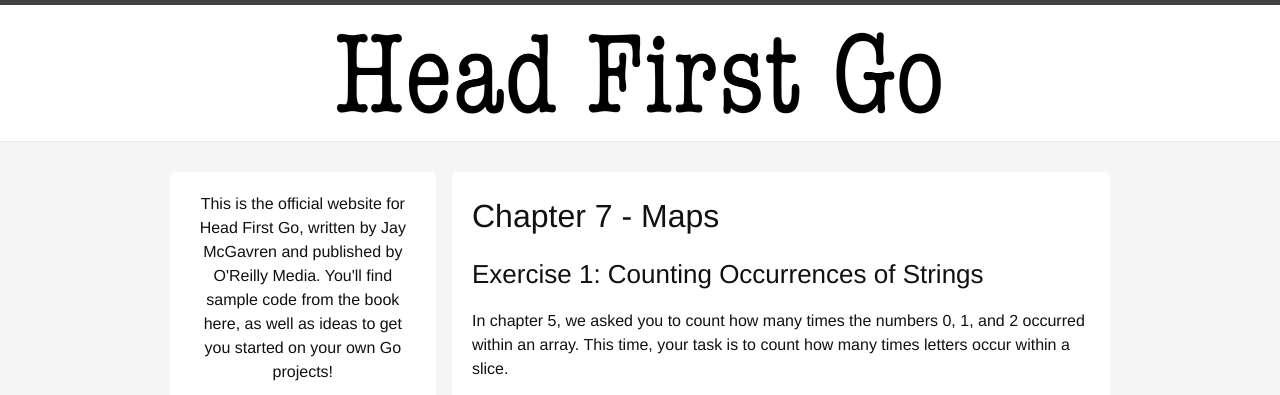
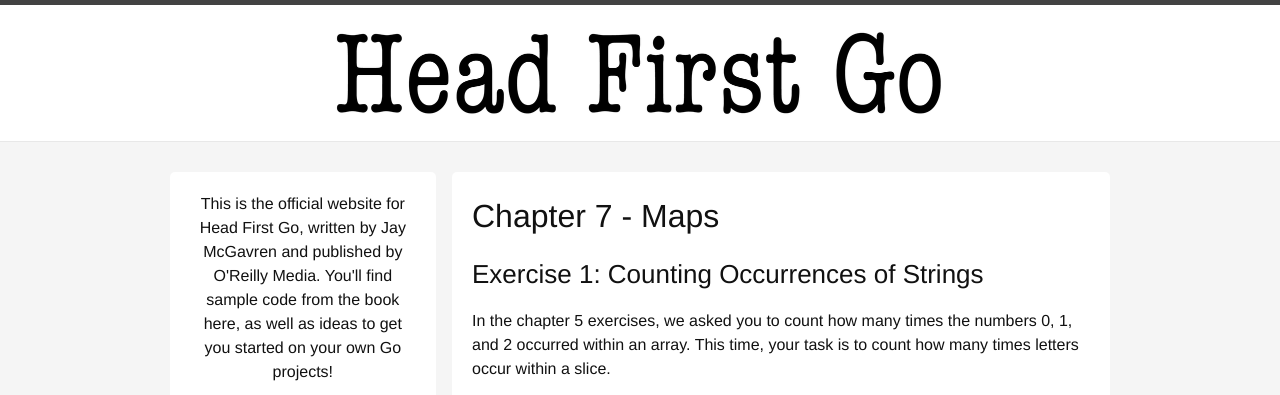
Before and after one commit to jaymcgavren/headfirstgo.com, a Jekyll site: the page built from exercises/ch07.md, in a window 1280 px wide, cut to the strip 0-395 px from the top of the page. Built offline with Jekyll 4.4.1, drawn with Linux system fonts in a browser that asks for light colours.

Commit message:
Fix exercise description

```diff
--- a/exercises/ch07.md
+++ b/exercises/ch07.md
@@ -7,7 +7,7 @@ title:  "Chapter 7: More Exercises"
 
 ### Exercise 1: Counting Occurrences of Strings
 
-In chapter 5, we asked you to count how many times the numbers 0, 1, and 2 occurred within an array. This time, your task is to count how many times letters occur within a slice.
+In the chapter 5 exercises, we asked you to count how many times the numbers 0, 1, and 2 occurred within an array. This time, your task is to count how many times letters occur within a slice.
 
 *Hint: You can set up a map with strings as its keys and integers as its values. The values can be used to keep track of the number of times each key string has occurred.*
 
```
Also changed, not shown: solutions/ch07_01.md (+1 -1 lines).
